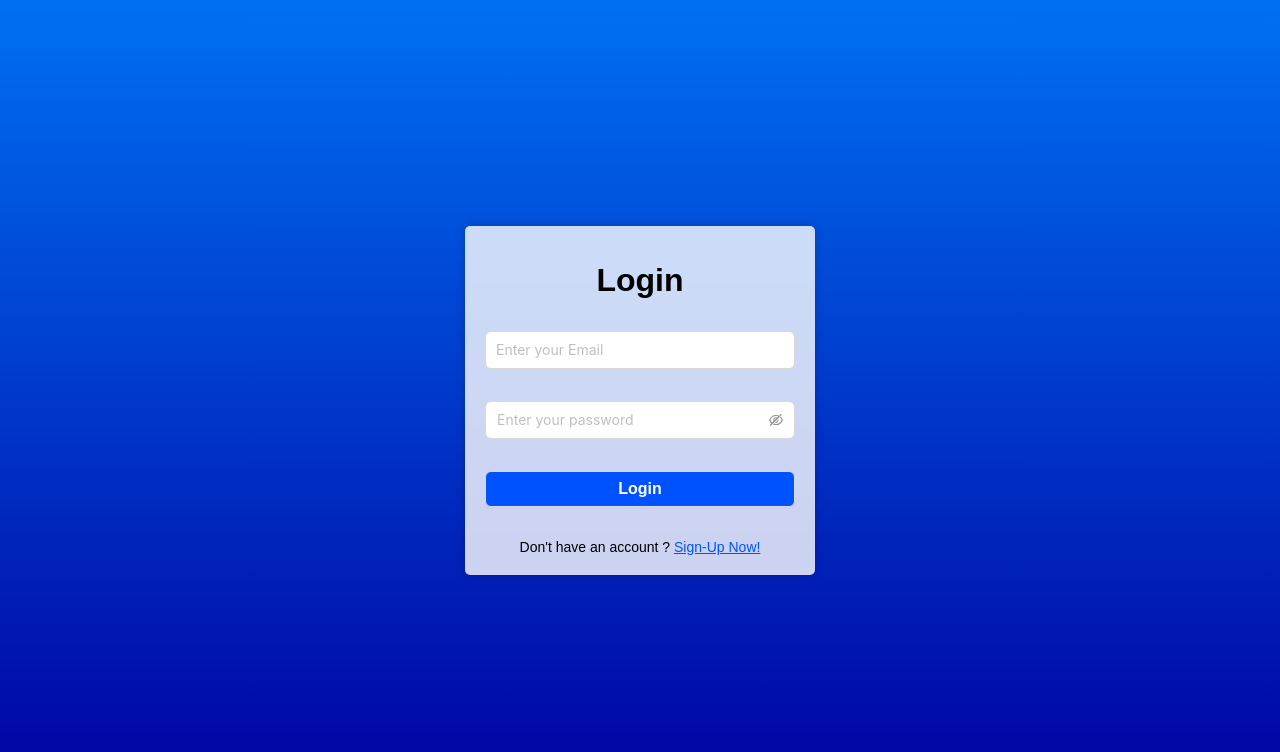
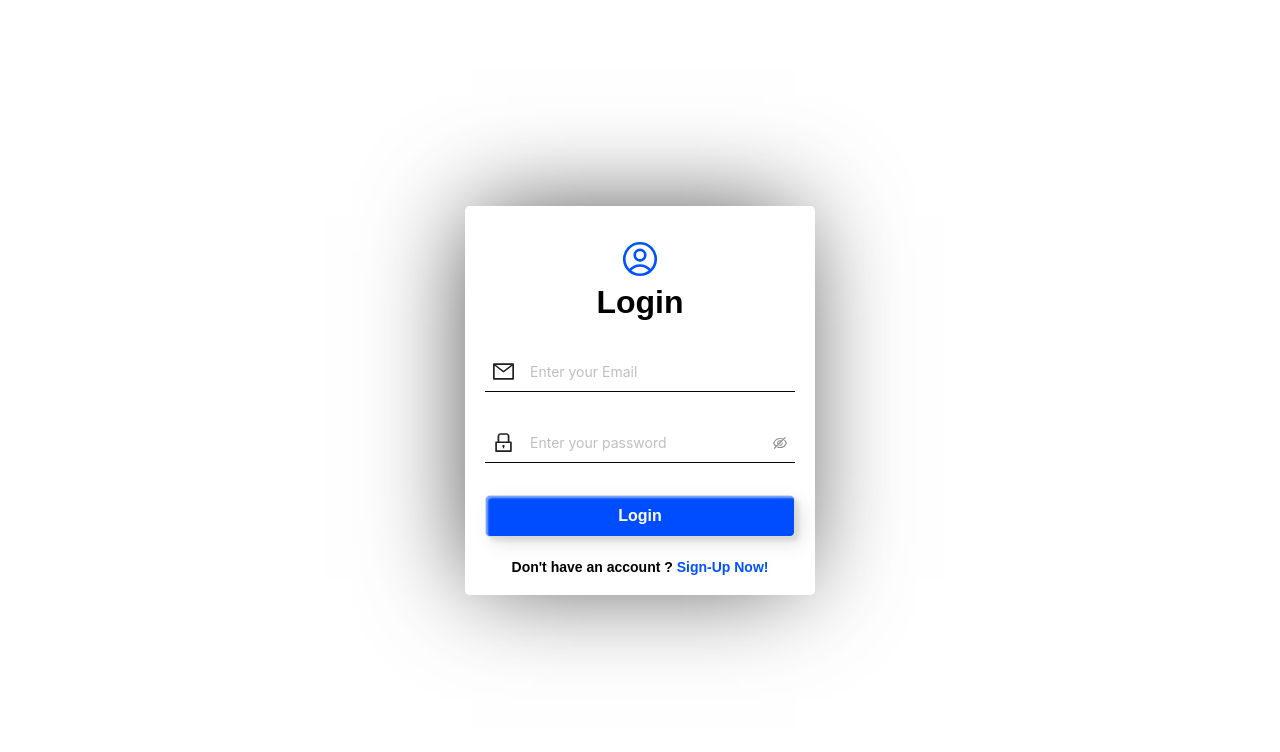
Before and after one commit to ewq3666/frontend, a React (Create React App) app: page /login in a window 1280 px wide. Shown: the top 752 px of the page. Built offline with nearby package versions, Linux system fonts and the light colour scheme.

Commit message:
Login page UI upgrade

```diff
--- /dev/null
+++ b/src/Components/CommonInput/CommonInput.jsx
@@ -0,0 +1,48 @@
+import React from 'react';
+import { Form, Input } from 'antd';
+import './styles.scss';
+
+const CommonInput = ({ props, index }) => {
+    return (
+        <>
+            {!props.optional ?
+                (
+                    <Form.Item
+                        name={props.name}
+                        rules={props.rules}
+                        className={"loginInput"}
+                    >
+                        {props.type == "password" ?
+                            <Input.Password
+                                placeholder={props.placeholder}
+                                className='loginInput__input'
+                                prefix={<props.icon className="loginInput__icon" />}
+                            />
+                            :
+                            <Input
+                                placeholder={props.placeholder}
+                                className='loginInput__input'
+                                prefix={<props.icon className="loginInput__input-icon" />}
+                            />
+                        }
+
+                    </Form.Item>
+                )
+                :
+                (
+                    <Form.Item
+                        name={props.name}
+                    >
+                        <Input
+                            placeholder={props.placeholder}
+                            className='loginInput__input'
+                            prefix={<props.icon className="loginInput__input-icon" />}
+                        />
+                    </Form.Item>
+                )
+            }
+        </>
+    );
+};
+
+export default CommonInput;
--- /dev/null
+++ b/src/Components/CommonInput/styles.scss
@@ -0,0 +1,51 @@
+.loginInput {
+    margin-bottom: 32px;
+    &__input {
+        padding: 8px;
+        background: transparent;
+        border: none;
+        border-bottom: 1px solid var(--is-black-color);
+        border-radius: 0px;
+        .ant-input-prefix {
+            font-size: 21px;
+            margin-right: 8px;
+            padding-right: 8px;
+        }
+        input {
+            background: transparent;
+        }
+    }
+    &__input:hover,
+    &__input:active,
+    .ant-input-affix-wrapper-focused {
+        border-color: var(--is-white-color) !important;
+        border-bottom: 1px solid var(--is-theme-color) !important;
+        box-shadow: none !important;
+        .ant-input-prefix {
+            border-right: 1px solid var(--is-theme-color);
+            svg {
+                color: var(--is-theme-color) !important;
+            }
+        }
+    }
+    .ant-input-affix-wrapper-status-error {
+        .ant-input-prefix {
+            border-right: 1px solid var(--is-danger-color);
+            svg {
+                color: var(--is-danger-color) !important;
+            }
+        }
+    }
+    .ant-input-affix-wrapper-status-error:hover,
+    .ant-input-affix-wrapper-status-error:active {
+        border-color: var(--is-danger-color) !important;
+        border-bottom: 1px solid var(--is-danger-color) !important;
+        box-shadow: none !important;
+        .ant-input-prefix {
+            border-right: 1px solid var(--is-danger-color);
+            svg {
+                color: var(--is-danger-color) !important;
+            }
+        }
+    }
+}
--- /dev/null
+++ b/src/assets/commonData/commonData.js
@@ -0,0 +1,37 @@
+import { UserOutlined, MailOutlined, MobileOutlined, LockOutlined } from '@ant-design/icons';
+
+// Login form fields
+export const loginFormField = [
+    {
+        name: "user_email",
+        optional: false,
+        type: 'email',
+        rules: [
+            {
+                required: true,
+                message: 'Please enter your email.'
+            },
+            {
+                type: 'email',
+                message: 'Invalid email address.'
+            }
+        ],
+        placeholder: "Enter your Email",
+        fullInput: true,
+        icon: MailOutlined
+    },
+    {
+        name: "password",
+        optional: false,
+        type: 'password',
+        rules: [
+            {
+                required: true,
+                message: 'Please enter your password'
+            }
+        ],
+        placeholder: "Enter your password",
+        fullInput: true,
+        icon: LockOutlined
+    }
+]
--- a/src/pages/Login/Login.jsx
+++ b/src/pages/Login/Login.jsx
@@ -1,13 +1,16 @@
 import React, { useState } from 'react';
+import axios from "axios";
+import { Form, Button } from 'antd';
 import { Helmet } from "react-helmet";
 import { useDispatch } from 'react-redux';
 import { NavLink } from 'react-router-dom';
 import { END_POINTS } from '../../api/domain';
 import { useNavigate } from 'react-router-dom';
-import { Form, Input, Button, notification } from 'antd';
+import { HiOutlineUserCircle } from 'react-icons/hi2';
+import * as Notifications from "../../assets/messages.js";
 import { addUsers } from '../../store/actions/reducerActions';
-import * as Notifications from "../../assets/messages.js";
-import axios from "axios";
+import CommonInput from '../../Components/CommonInput/CommonInput';
+import { loginFormField } from '../../assets/commonData/commonData';
 import './styles.scss';
 
 const Login = () => {
@@ -51,37 +54,24 @@ const Login = () => {
         <title>Login to Your Account | EWQ </title>
         <meta name="description" content="Explore EWQ, the ultimate destination for paid quizzes and rewarding knowledge seekers. Participate in engaging quizzes, earn rewards, and enrich your learning experience. Join EWQ today!"></meta>
       </Helmet>
-      <div className="login-box">
+
+      <div className="login-container__box">
+        <div className="login-container__box-user-icon">
+          <HiOutlineUserCircle/>
+        </div>
         <h1>Login</h1>
-        <Form name="login-form" onFinish={onFinish} className='login-form-wrapper'>
-          <Form.Item
-            name="user_email"
-            rules={[
-              { required: true, message: 'Please enter your email.' },
-              { type: 'email', message: 'Invalid email address.' },
-            ]}
-          >
-            <Input placeholder="Enter your Email" />
-          </Form.Item>
+        <Form name="login-form" onFinish={onFinish} className='login-container__box__form-wrapper'>
+          {loginFormField.map((data, index)=> {return (
+            <CommonInput props={data} index={index}/>
+          )})}
 
-          <Form.Item
-            name="password"
-            rules={[{ required: true, message: 'Please enter your password' }]}
-          >
-            <Input.Password placeholder="Enter your password" />
-          </Form.Item>
-
-          {/* <div className="forgot-password-option">
-            <a href="#">Forgot password?</a>
-          </div> */}
-
-          <Form.Item>
+          <div className="login-container__box__form-wrapper-btn">
             <Button htmlType="submit" loading={isBtnLoading}>
               Login
             </Button>
-          </Form.Item>
+          </div>
         </Form>
-        <div className="signup-option">
+        <div className="login-container__box-signup-option">
           <h3>Don't have an account ? <NavLink to="/signup">Sign-Up Now!</NavLink></h3>
         </div>
       </div>
--- a/src/pages/Login/styles.scss
+++ b/src/pages/Login/styles.scss
@@ -3,64 +3,65 @@
     justify-content: center;
     align-items: center;
     height: 100vh;
-    background: var(--is-blue-gradient);
+    background: var(--is-quaternary-background-color);
 
-    .login-box {
+    &__box {
       background: var(--is-primary-background-color);
       width: 350px;
       padding: 20px;
       border-radius: 5px;
-      box-shadow: 0 0 10px rgba(0, 0, 0, 0.2);
+      // box-shadow: 0 0 10px rgba(0, 0, 0, 0.2);
+      box-shadow: -5px -3px 99px -13px rgba(0,0,0,0.75);
+      -webkit-box-shadow: -5px -3px 99px -13px rgba(0,0,0,0.75);
+      -moz-box-shadow: -5px -3px 99px -13px rgba(0,0,0,0.75);
       text-align: center;
-      h1 {
-        margin: 16px 0px 32px 0px;
-      }
-      form {
-        input {
-          margin-bottom: 15px;
+
+      &-user-icon {
+        svg {
+          width: 42px;
+          height: 42px;
+          margin: 12px 0px 0px 0px;
+          color: var(--is-theme-color);
         }
       }
-      .login-form-wrapper {
-        .ant-form-item {
-          margin-bottom: 32px !important;
-          input {
-            margin-bottom: 0px !important;
-            padding: 7px 10px;
-          }
-          .ant-input-password {
-            input {
-              padding: 3px 0px !important;
+      h1 {
+        margin: 0px 0px 32px 0px;
+      }
+
+      &__form-wrapper {
+        margin-bottom: 22px;
+        &-btn {
+          button {
+            width: 100%;
+            height: 42px;
+            border-radius: 5px;
+            box-shadow: inset 2px 2px 2px 0px rgba(255,255,255,.5), 7px 7px 20px 0px rgba(0,0,0,.1), 4px 4px 5px 0px rgba(0,0,0,.1);
+            backdrop-filter: blur(12.2px);
+            -webkit-backdrop-filter: blur(12.2px);
+            padding: 0px 22px;
+            display: flex;
+            align-items: center;
+            justify-content: center;
+            background: linear-gradient(0deg, #004dff 0%, #004dff 100%);
+            span {
+              color: var(--is-quaternary-text-color);
+              font-weight: 700;
+              font-size: 16px;
             }
           }
         }
-        button {
-          height: 36px !important;
-          background: var(--is-theme-color);
-          width: 100%;
-          span {
-            font-weight: bold;
-            font-size: 16px;
-            color: var(--is-quaternary-text-color);
-          }
-        }
       }
-      .forgot-password-option {
-        font-weight: 500;
-        color: var(--is-theme-color);
-        font-size: 14px;
-        text-align: right;
-        margin-top: -16px;
-        margin-bottom: 16px;
-      }
-      .signup-option {
+
+      &-signup-option {
         h3 {
           font-size: 14px;
           color: var(--is-dark-black-color);
-          font-weight: 500;
+          font-weight: 700;
           a {
             font-size: 14px;
-            font-weight: 500;
+            font-weight: 700;
             color: var(--is-theme-color);
+            text-decoration: none;
           }
         }
       }
@@ -69,16 +70,17 @@
 
   @media (max-width: 768px) {
     .login-container {
-      .login-box {
+      &__box {
         width: 100%;
-        padding: 0px 16px;
+        padding: 0px 22px;
+        padding-top: 40%;
         height: 100%;
         border-radius: 0px;
         .login-form-wrapper {
           margin-top: 100px;
         }
       }
-      .signup-option {
+      &-signup-option {
         position: absolute;
         bottom: 42px;
         width: 90%;
--- a/src/pages/SignUp/SignUp.jsx
+++ b/src/pages/SignUp/SignUp.jsx
@@ -29,7 +29,6 @@ const SignUp = () => {
     try {
       console.log(form.current);
       const userEmail = signUpForm.getFieldValue('user_email');
-      // console.log("email",email)
       let res = await axios.post(END_POINTS.handleDuplicateEmail, { "email": userEmail })
       console.log("res", res.data.registered)
       if (!res.data?.registered) {
```
